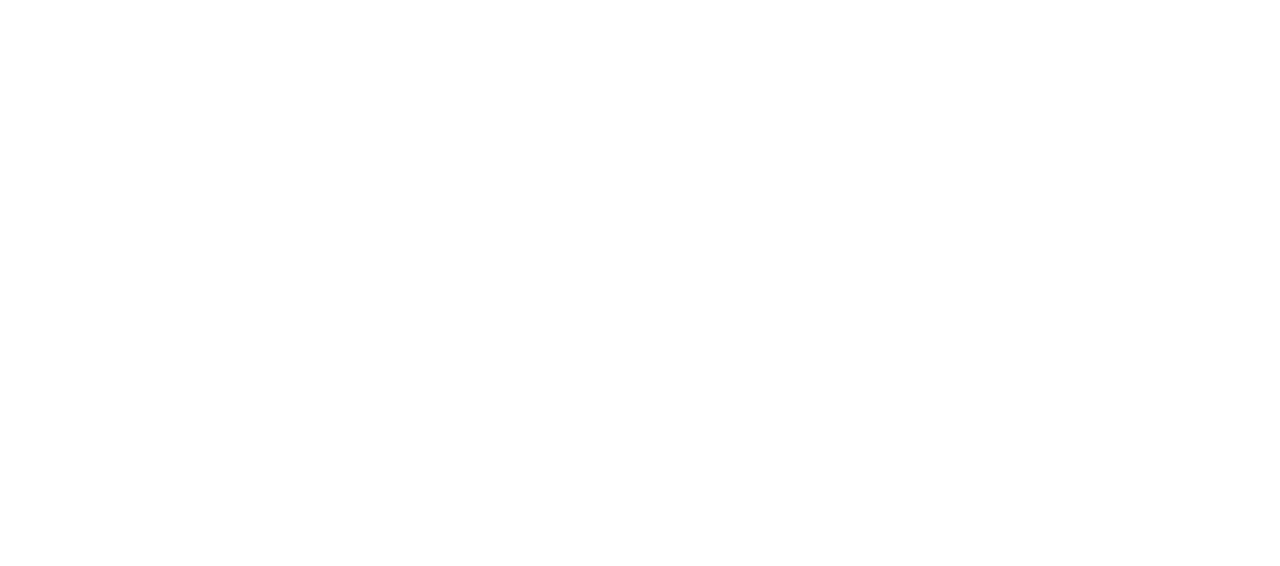
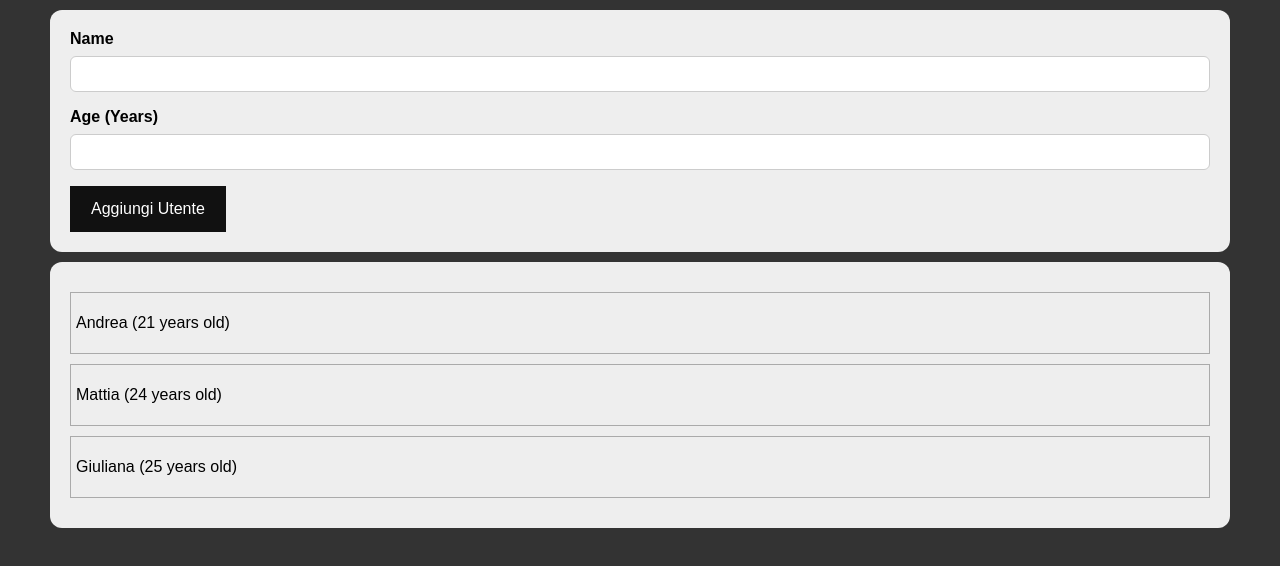
Before and after one commit to andreamosca/users, a React (Create React App) app: page / in a window 1280 px wide. Shown: the top 566 px of the page. Built offline with nearby package versions, Linux system fonts and the light colour scheme.

Commit message:
Sviluppo autonomo

```diff
--- a/package.json
+++ b/package.json
@@ -1,5 +1,5 @@
 {
-  "name": "react-the-complete-guide",
+  "name": "users",
   "version": "0.1.0",
   "private": true,
   "dependencies": {
@@ -8,7 +8,8 @@
     "@testing-library/user-event": "^7.2.1",
     "react": "^17.0.2",
     "react-dom": "^17.0.2",
-    "react-scripts": "4.0.3"
+    "react-scripts": "4.0.3",
+    "styled-components": "^5.3.3"
   },
   "scripts": {
     "start": "react-scripts start",
--- a/src/App.jsx
+++ b/src/App.jsx
@@ -1,11 +1,25 @@
-import React from 'react';
+import React, { useState } from "react";
 
+import NewUser from "./components/NewUser/NewUser";
+import UserList from "./components/UserList";
+import Container from "./components/UI/Container";
+
+const DUMMY = [
+  { name: "Andrea", age: "21", id: Math.random().toString() },
+  { name: "Mattia", age: "24", id: Math.random().toString() },
+  { name: "Giuliana", age: "25", id: Math.random().toString() },
+];
 
 function App() {
+  const [users, setUsers] = useState(DUMMY);
+
+  const handleUserCreate = (newUser) => setUsers((prev) => [newUser, ...prev]);
+
   return (
-    <div>
-
-    </div>
+    <Container className="main">
+      <NewUser onUserCreate={handleUserCreate}></NewUser>
+      <UserList users={users} />
+    </Container>
   );
 }
 
--- /dev/null
+++ b/src/components/NewUser/NewUser.jsx
@@ -0,0 +1,51 @@
+import React, { useState } from "react";
+import Card from "../UI/Card";
+
+import styles from "./NewUser.module.css";
+
+const NewUser = (props) => {
+  const [name, setName] = useState("");
+  const [age, setAge] = useState("");
+
+  const handleSubmit = (event) => {
+    event.preventDefault();
+    props.onUserCreate({
+      id: Math.random(),
+      name: name,
+      age: age
+    });
+  };
+  const handleNameChange = (event) => setName(event.target.value);
+  const handleAgeChange = (event) => setAge(event.target.value);
+  return (
+    <Card>
+      <form onSubmit={handleSubmit}>
+        <div className={styles.controls}>
+          <div className={styles.control}>
+            <label>Name</label>
+            <input
+              value={name}
+              onChange={handleNameChange}
+              type="text"
+              required
+            />
+          </div>
+          <div className={styles.control}>
+            <label>Age (Years)</label>
+            <input
+              value={age}
+              onChange={handleAgeChange}
+              type="number"
+              required
+            />
+          </div>
+        </div>
+        <div className={styles.actions}>
+          <button type="submit">Aggiungi Utente</button>
+        </div>
+      </form>
+    </Card>
+  );
+};
+
+export default NewUser;
--- /dev/null
+++ b/src/components/NewUser/NewUser.module.css
@@ -0,0 +1,29 @@
+.controls {
+  display: block;
+}
+
+.control {
+  margin-bottom: 1rem;
+}
+.control label {
+  font-weight: bold;
+  margin-bottom: 0.5rem;
+  display: block;
+}
+
+.control input {
+  font: inherit;
+  padding: 0.5rem;
+  border-radius: 6px;
+  border: 1px solid #ccc;
+  width: 100%;
+}
+
+.actions button{
+  font: inherit;
+  cursor: pointer;
+  padding: 13px 20px;
+  border: 1px solid #111;
+  background-color: #111;
+  color: white;
+}
--- /dev/null
+++ b/src/components/UI/Card.jsx
@@ -0,0 +1,10 @@
+import React from "react";
+
+import styles from  './Card.module.css';
+
+const Card = (props) => {
+    const classes = styles.card + " " + props.className;
+    return <div className={classes}>{props.children}</div>;
+}
+
+export default Card;
--- /dev/null
+++ b/src/components/UI/Card.module.css
@@ -0,0 +1,6 @@
+.card{
+    background: #eee;
+    border-radius: 12px;
+    padding: 20px;
+    margin: 10px
+}
--- /dev/null
+++ b/src/components/UI/Container.jsx
@@ -0,0 +1,12 @@
+import React from "react";
+import styled from "styled-components";
+
+const Container = styled.div`
+    max-width: 1200px;
+    margin: 0 auto;
+    &.main{
+        margin-top: 10px
+    }
+`
+
+export default Container;
--- /dev/null
+++ b/src/components/User.jsx
@@ -0,0 +1,13 @@
+import React from "react";
+
+import styles from "./User.module.css";
+
+const User = (props) => {
+  return (
+      <div style={{border: "1px solid #aaa", padding: "5px", margin: "10px 0"}}>
+        <p>{props.name} {props.age && `(${props.age} years old)`}</p>
+      </div>
+  );
+};
+
+export default User;
--- /dev/null
+++ b/src/components/UserList.jsx
@@ -0,0 +1,16 @@
+import React from "react";
+
+import Card from "./UI/Card";
+import User from "./User";
+
+const UserList = (props) => {
+  return (
+    <Card>
+      {props.users.map((user) => (
+        <User key={user.id} name={user.name} age={user.age}></User>
+      ))}
+    </Card>
+  );
+};
+
+export default UserList;
--- a/src/index.css
+++ b/src/index.css
@@ -8,4 +8,5 @@
 
 body {
   margin: 0;
+  background: #333;
 }
```
Also changed, not shown: src/components/User.module.css (added), 1 other file (tests, documents, lock files or other folders).
